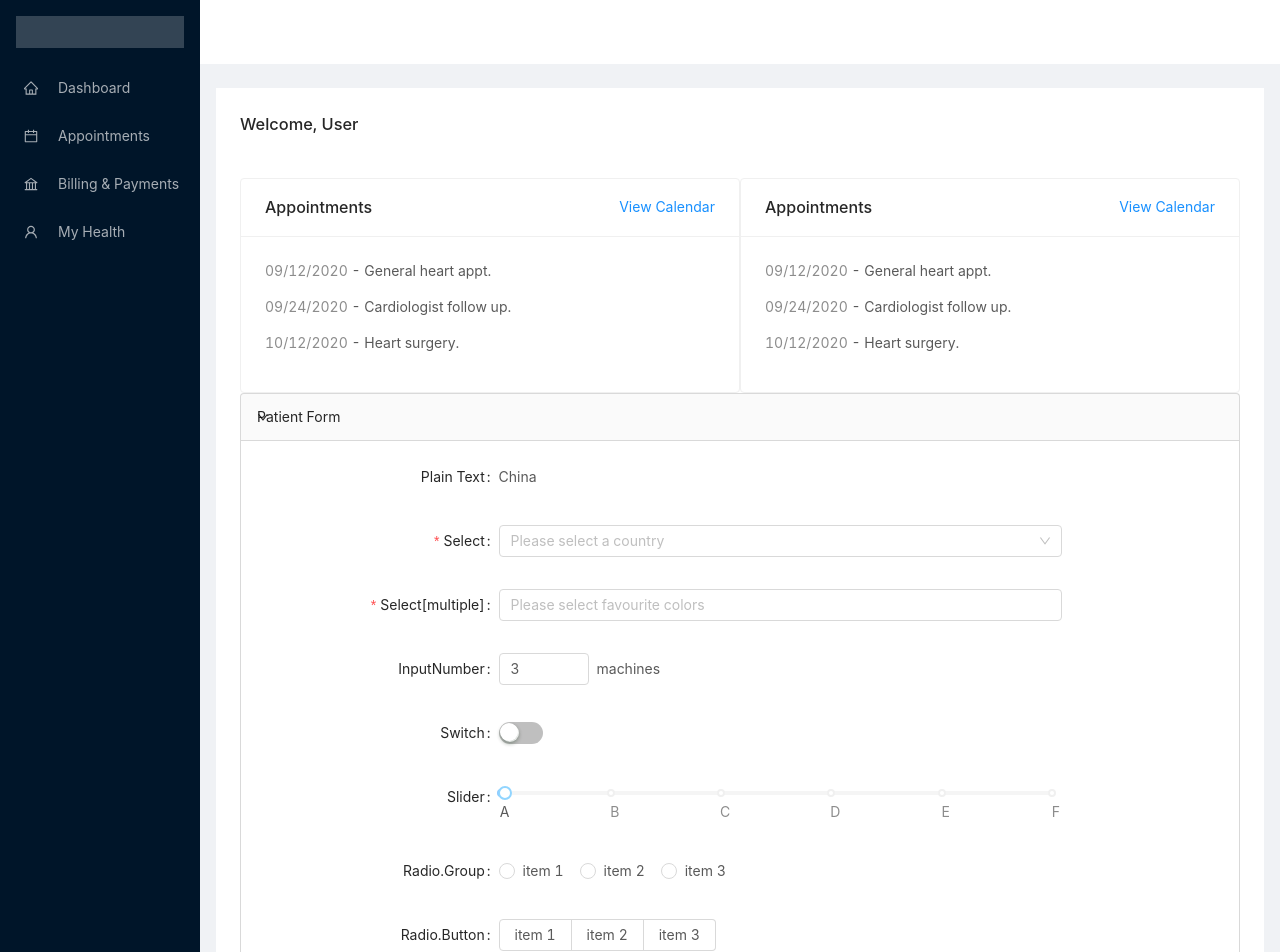
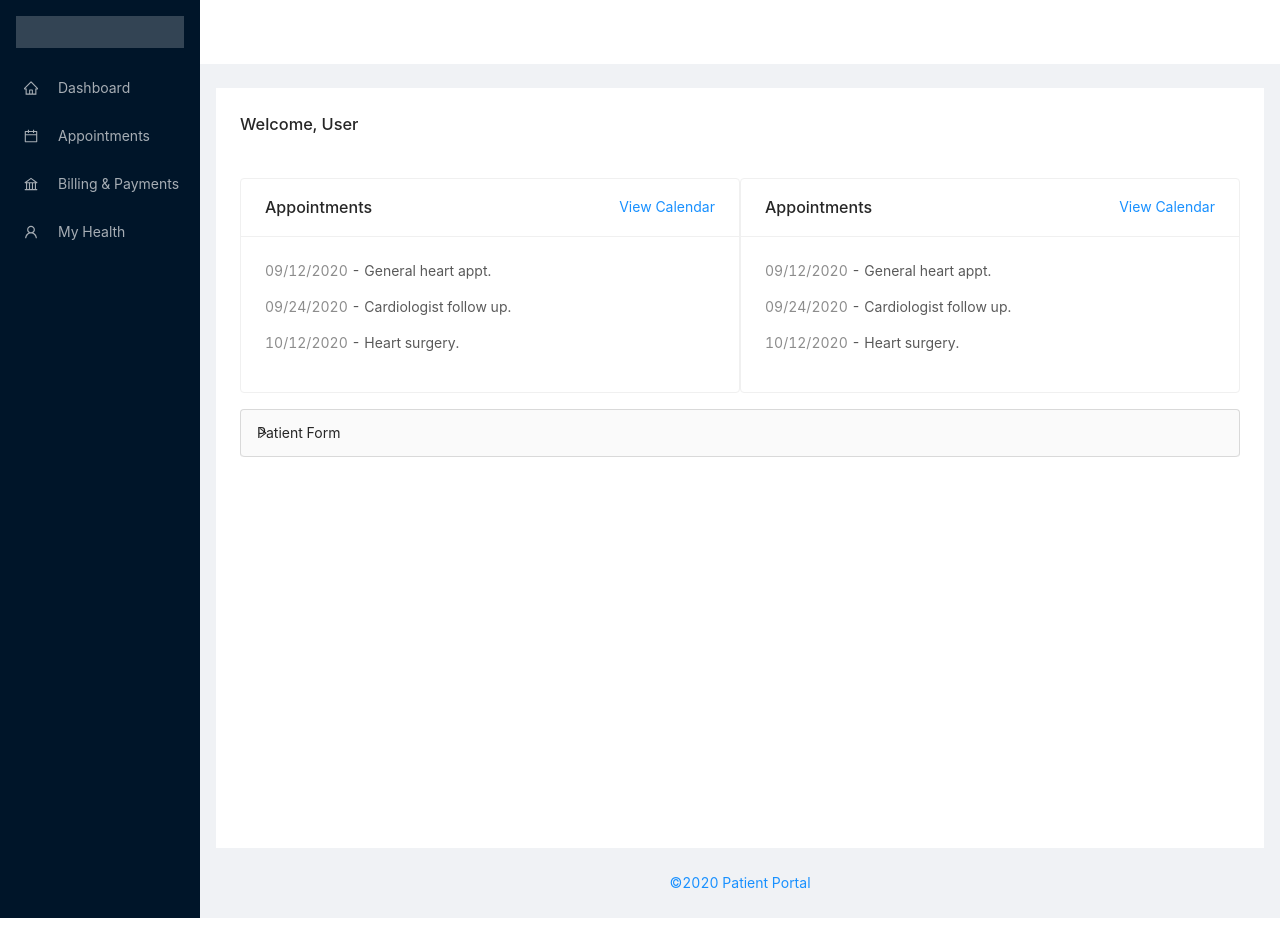
Before and after one commit to mattjaikaran/patient-portal-nextjs, a Next.js app: page /dashboard in a window 1280 px wide. Shown: the top 952 px of the page. After the commit the page ends 918 px from the top, so only its background shows below. Built offline with nearby package versions, Linux system fonts and the light colour scheme.

Commit message:
updated appt dashboard components

```diff
--- a/components/ApptDashboard/index.js
+++ b/components/ApptDashboard/index.js
@@ -8,7 +8,7 @@ const ApptDashboard = () => {
       <Card
         title="Appointments"
         className="appointments"
-        extra={<Link href="/appointments">View Calendar</Link>}>
+        extra={<Link href="/appointments"><a>View Calendar</a></Link>}>
         <p>
           <span className="appt-date">09/12/2020</span>
           {' '}
--- a/components/PatientForm/index.js
+++ b/components/PatientForm/index.js
@@ -248,7 +248,9 @@ const PatientForm = () => {
     console.log(key)
   }
   return (
-    <Collapse defaultActiveKey={['1']} onChange={callback}>
+    <Collapse
+      style={{ marginTop: '1rem' }}
+      onChange={callback}>
       <Panel header="Patient Form" key="1">
         <GeneralForm />
       </Panel>
--- a/components/layouts/MainLayout/index.js
+++ b/components/layouts/MainLayout/index.js
@@ -55,7 +55,11 @@ const MainLayout = ({ children }) => (
         </div>
       </Content>
       <Footer style={{ textAlign: 'center' }}>
-        ©2020 Patient Portal
+        <a
+          href="https://github.com/mattjaikaran/patient-portal-nextjs"
+          target="_blank">
+          ©2020 Patient Portal
+        </a>
       </Footer>
     </Layout>
   </Layout>
--- a/pages/index.js
+++ b/pages/index.js
@@ -13,7 +13,9 @@ export default function Home() {
         <h1 className="title">
           Welcome to the Patient Portal
         </h1>
-        <Link href="/dashboard">Dashboard</Link>
+        <Link href="/dashboard">
+          <a>Dashboard</a>
+        </Link>
         </main>
     </div>
   )
```
